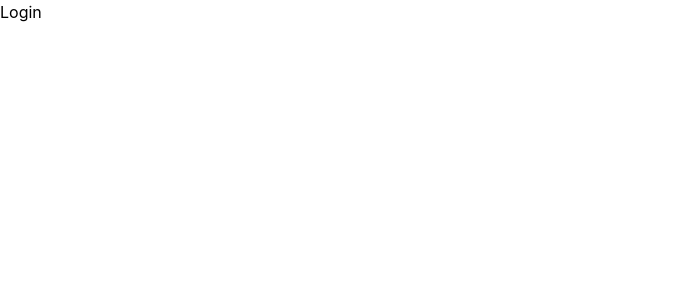
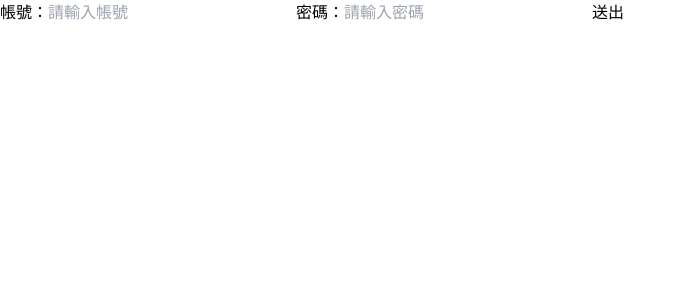
Before and after one commit to koo22952/q2, a React (Vite) app: page / in a window 1280 px wide. Shown: the top 300 px of the page, without its empty margins (0-685 px from the left). Built offline with nearby package versions, Linux system fonts and the light colour scheme.

Commit message:
feat: login form test

```diff
--- a/src/views/login.jsx
+++ b/src/views/login.jsx
@@ -1,7 +1,34 @@
 import React from 'react'
 
 function Login(props) {
-  return <div>Login</div>
+  const handleSubmit = (e) => {
+    console.log(e)
+    e.preventDefault()
+  }
+
+  return (
+    <div>
+      <form onSubmit={handleSubmit}>
+        <label htmlFor="username">帳號：</label>
+        <input
+          id="username"
+          name="username"
+          type="text"
+          autoComplete="username"
+          placeholder="請輸入帳號"
+        />
+        <label htmlFor="password">密碼：</label>
+        <input
+          id="password"
+          name="password"
+          type="password"
+          autoComplete="current-password"
+          placeholder="請輸入密碼"
+        />
+        <button type="submit">送出</button>
+      </form>
+    </div>
+  )
 }
 
 export default Login
```
